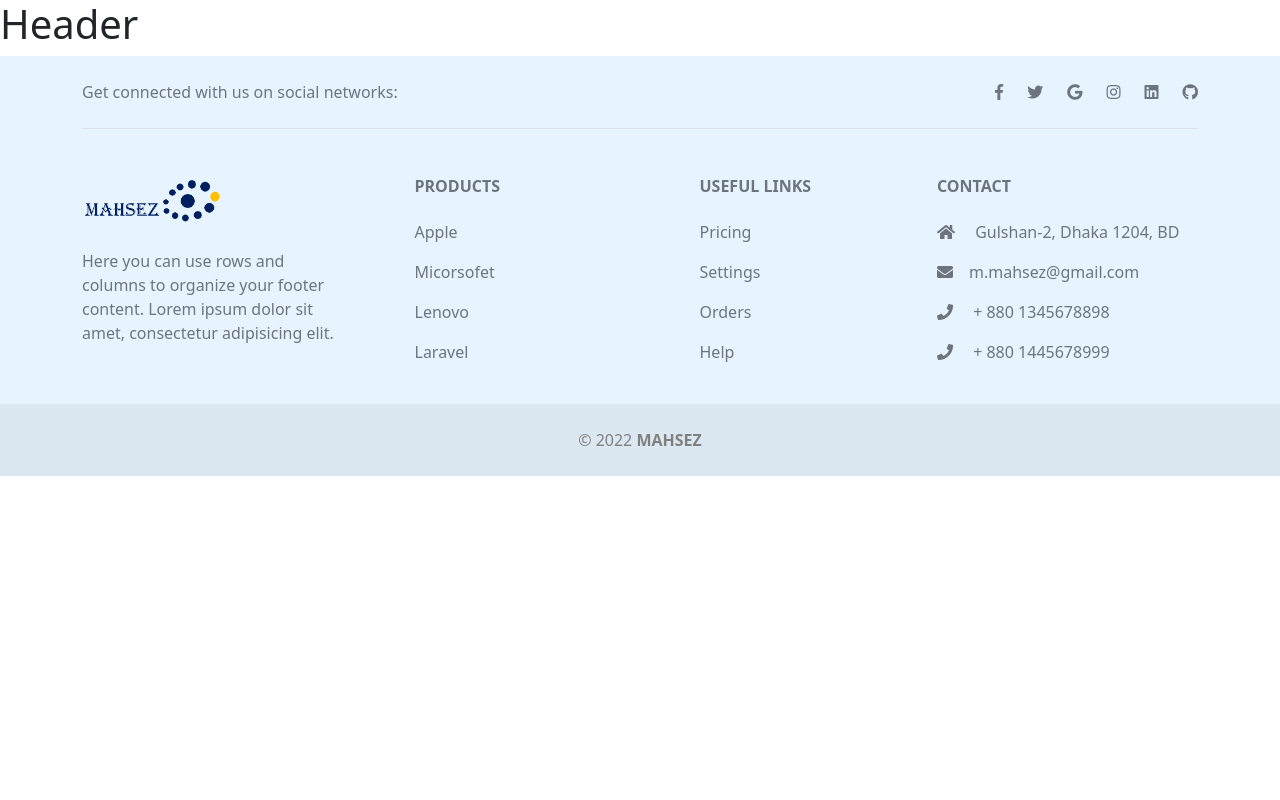
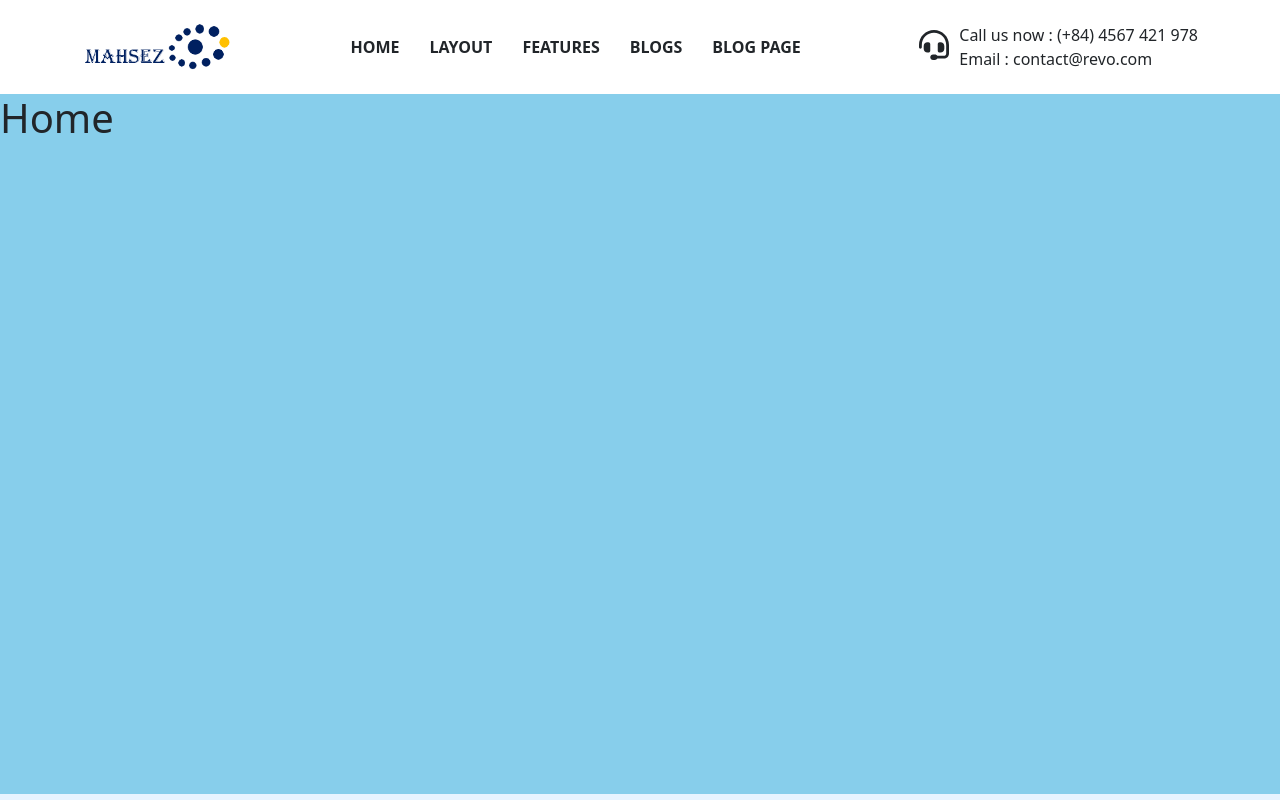
Before and after one commit to abdullahalmasudpersonal/believershops_client, a React (Create React App) app: page / in a window 1280 px wide. Shown: the top 800 px of the page. Built offline with nearby package versions, Linux system fonts and the light colour scheme.

Commit message:
add header first part

```diff
--- a/package.json
+++ b/package.json
@@ -3,6 +3,11 @@
   "version": "0.1.0",
   "private": true,
   "dependencies": {
+    "@fortawesome/fontawesome-svg-core": "^6.2.1",
+    "@fortawesome/free-brands-svg-icons": "^6.2.1",
+    "@fortawesome/free-regular-svg-icons": "^6.2.1",
+    "@fortawesome/free-solid-svg-icons": "^6.2.1",
+    "@fortawesome/react-fontawesome": "^0.2.0",
     "@testing-library/jest-dom": "^5.16.5",
     "@testing-library/react": "^13.4.0",
     "@testing-library/user-event": "^13.5.0",
--- a/src/App.js
+++ b/src/App.js
@@ -1,5 +1,6 @@
 import '../node_modules/bootstrap/dist/css/bootstrap.min.css';
 import '../node_modules/bootstrap/dist/js/bootstrap.min';
+import Home from './Pages/Home/Home';
 import Footer from './Pages/Shared/Footer/Footer';
 import Header from './Pages/Shared/Header/Header';
 
@@ -7,6 +8,7 @@ function App() {
   return (
     <div>
       <Header/>
+      <Home/>
       <Footer/>
     </div>
   );
--- /dev/null
+++ b/src/Pages/Home/Home.js
@@ -0,0 +1,11 @@
+import React from 'react';
+
+const Home = () => {
+    return (
+        <div style={{height:'700px', backgroundColor:'skyblue'}}>
+            <h1>Home</h1>
+        </div>
+    );
+};
+
+export default Home;
--- a/src/Pages/Shared/Header/Header.css
+++ b/src/Pages/Shared/Header/Header.css
@@ -0,0 +1,11 @@
+
+
+/* ---------- Header Part 1 -------------- */
+
+.header-p1-ul{
+    display: flex;
+}
+.header-p1-ul li{
+    padding: 15px;
+    font-weight: bold;
+}
--- a/src/Pages/Shared/Header/Header.js
+++ b/src/Pages/Shared/Header/Header.js
@@ -1,9 +1,49 @@
 import React from 'react';
+import './Header.css';
+import logo from '../../../img/mahsez.png';
+import { FontAwesomeIcon } from '@fortawesome/react-fontawesome';
+import { faHeadset } from '@fortawesome/free-solid-svg-icons';
 
 const Header = () => {
     return (
         <div>
-            <h1>Header</h1>
+            {/* ---------Part 1 ----------- */}
+            <div  style={{ backgroundColor: '', padding:'20px 0px' }}>
+                <div className='container  d-flex justify-content-between align-items-center'>
+                    <div>
+                        <img width='150px' src={logo} alt='' />
+                    </div>
+
+                    <div>
+                        <ul className='header-p1-ul m-0 p-0' style={{ listStyleType: 'none' }}>
+                            <li>HOME</li>
+                            <li>LAYOUT</li>
+                            <li>FEATURES</li>
+                            <li>BLOGS</li>
+                            <li>BLOG PAGE</li>
+                        </ul>
+                    </div>
+
+                    <div className='d-flex justify-content-center align-items-center' style={{}}>
+                        <div>
+                            <FontAwesomeIcon style={{ height: '30px', marginRight:'10px' }} icon={faHeadset} />
+                        </div>
+                        <div>
+                            <p className='m-0'>Call us now : (+84) 4567 421 978</p>
+                            <p className='m-0'>Email : contact@revo.com</p>
+                        </div>
+                    </div>
+                </div>
+            </div>
+
+
+
+
+
+
+
+
+            {/* ---------Part 2 ----------- */}
         </div>
     );
 };
```
Also changed, not shown: 1 other file (tests, documents, lock files or other folders).
